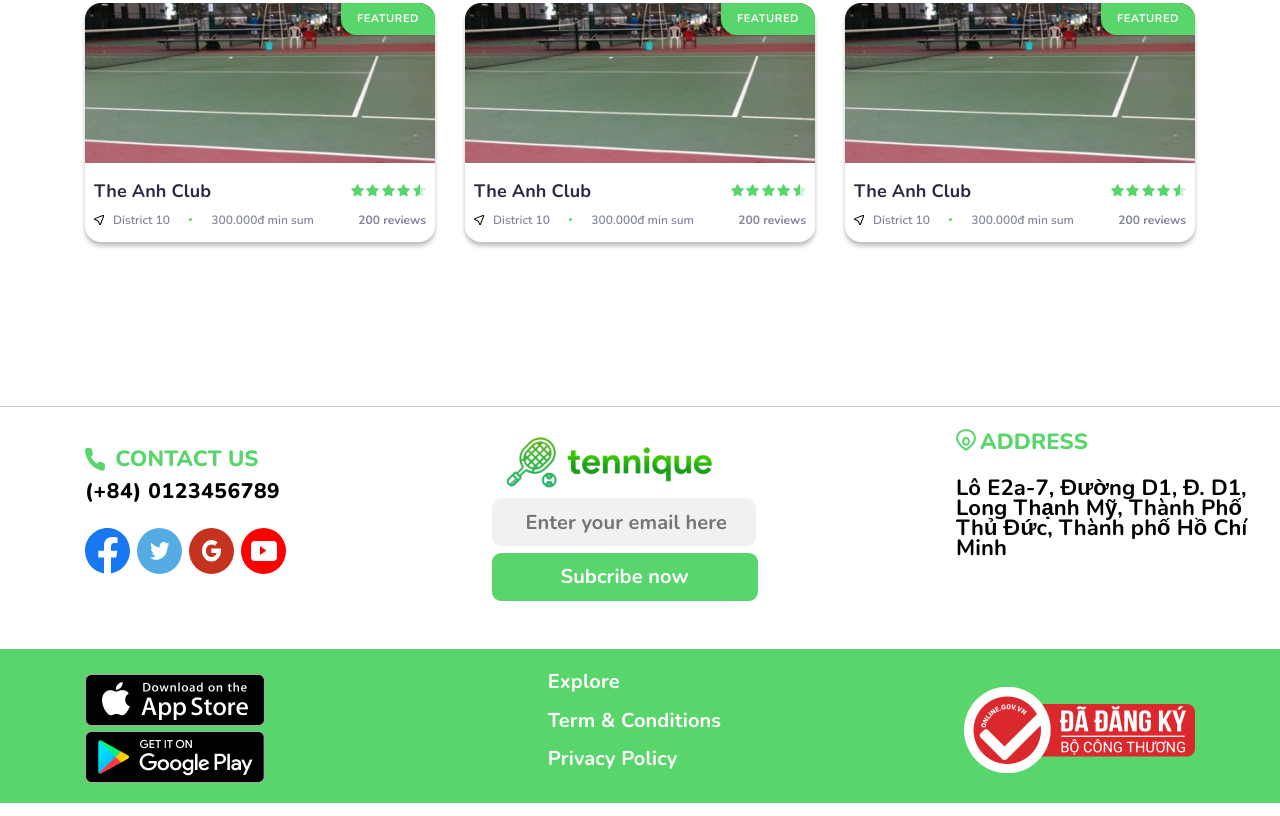
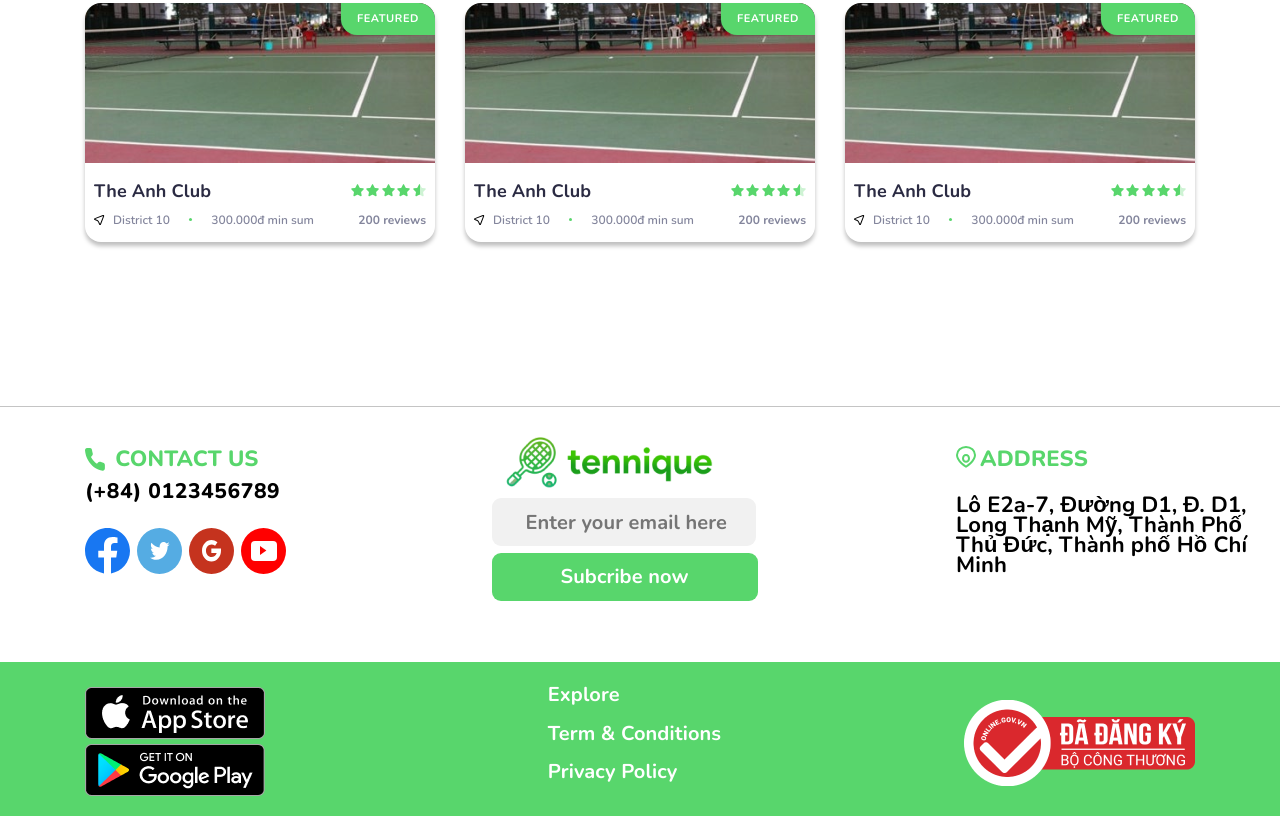
Before and after one commit to wenping01/wenping01.github.io, a plain HTML site: page index.html in a window 1280 px wide. Shown: the part 3650-4466 px from the top of the page. Drawn offline with nearby package versions, Linux system fonts and the light colour scheme; files whose address does not match are found by name.

Commit message:
update footer

```diff
--- a/asset/css/main.css
+++ b/asset/css/main.css
@@ -600,6 +600,7 @@
     width: 294px;
     height: 166px;
     margin-right: -55px;
+    margin-top: 17px;
 }
 
 .footer__address-title {
```
